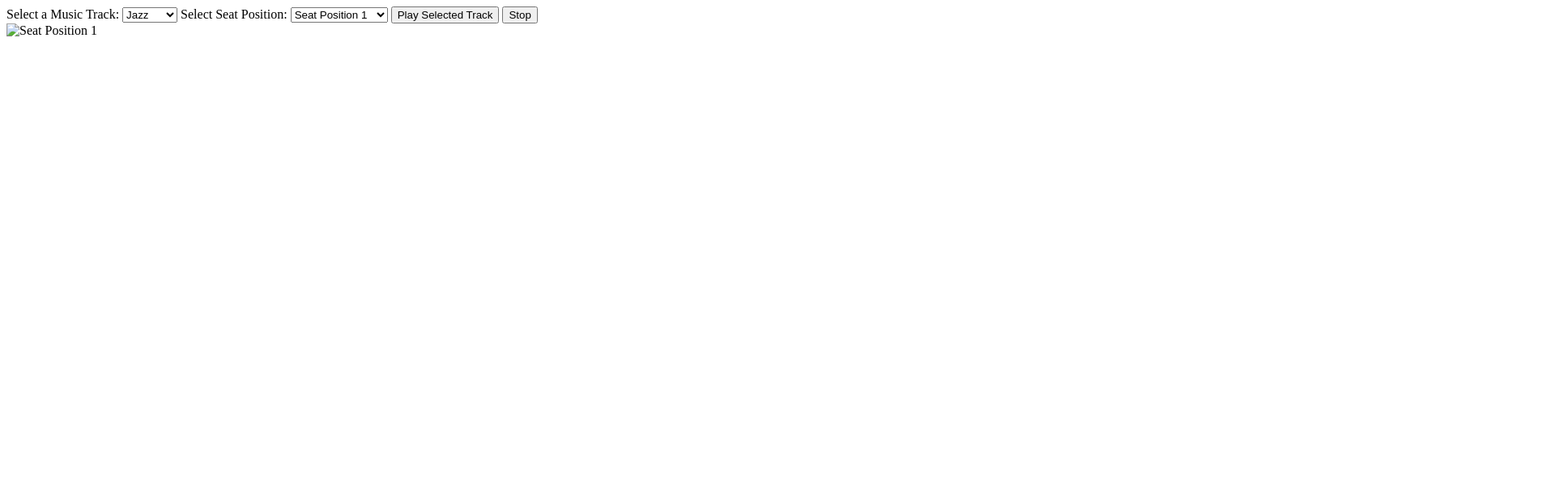
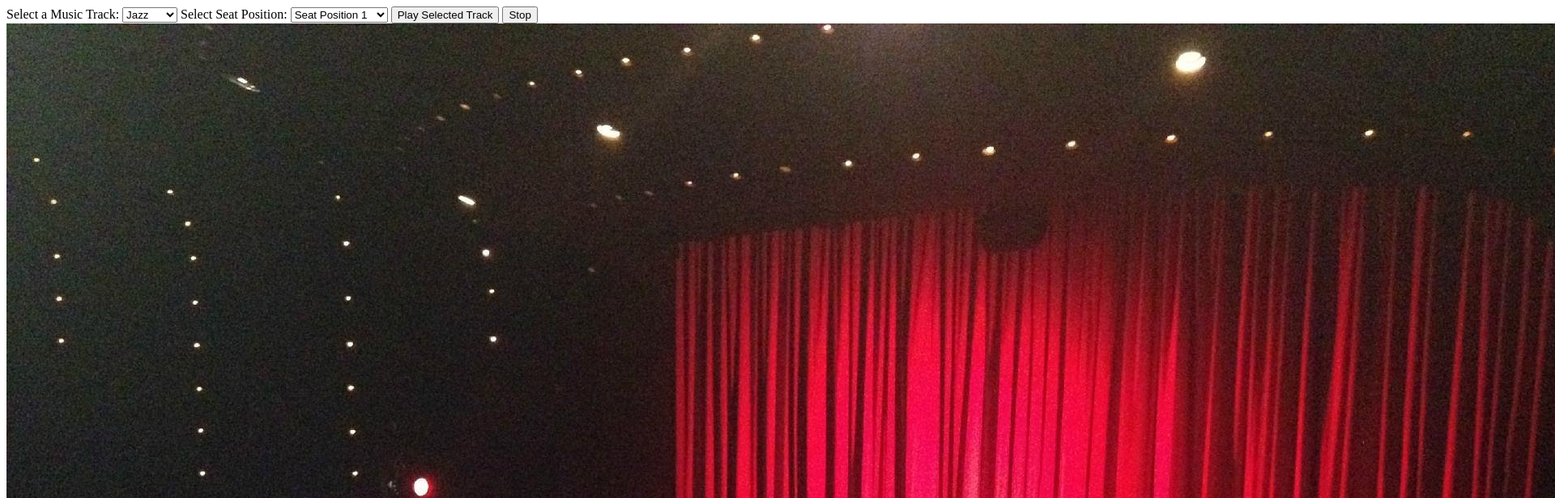
Before and after one commit to rossdhammond/rossdhammond.github.io, a plain HTML site: page index.html in a window 1280 px wide. Shown: the top 616 px of the page at 81% size, 1920 px wide, since content can reach past the window. Drawn offline with Linux system fonts and the light colour scheme.

Commit message:
Update index.html

```diff
--- a/index.html
+++ b/index.html
@@ -29,7 +29,7 @@
   <button onclick="stopAudio()">Stop</button>
 
   <div id="image-container">
-    <img id="seat-image" src="seat-position1.jpg" alt="Seat Position 1">
+    <img id="seat-image" src="seat-position1.jpeg" alt="Seat Position 1">
   </div>
 
   <script>
```
